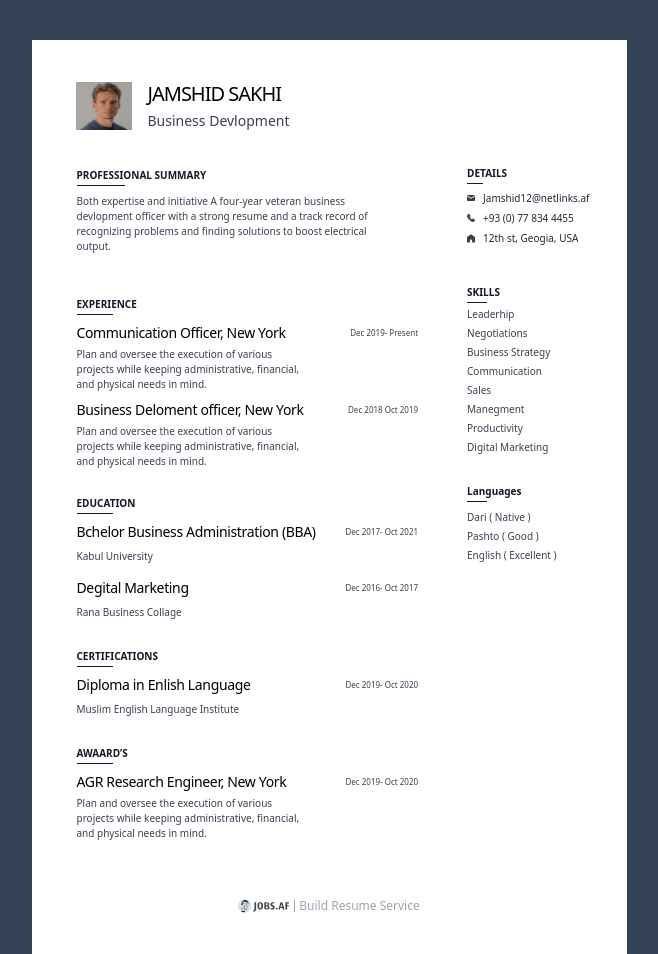
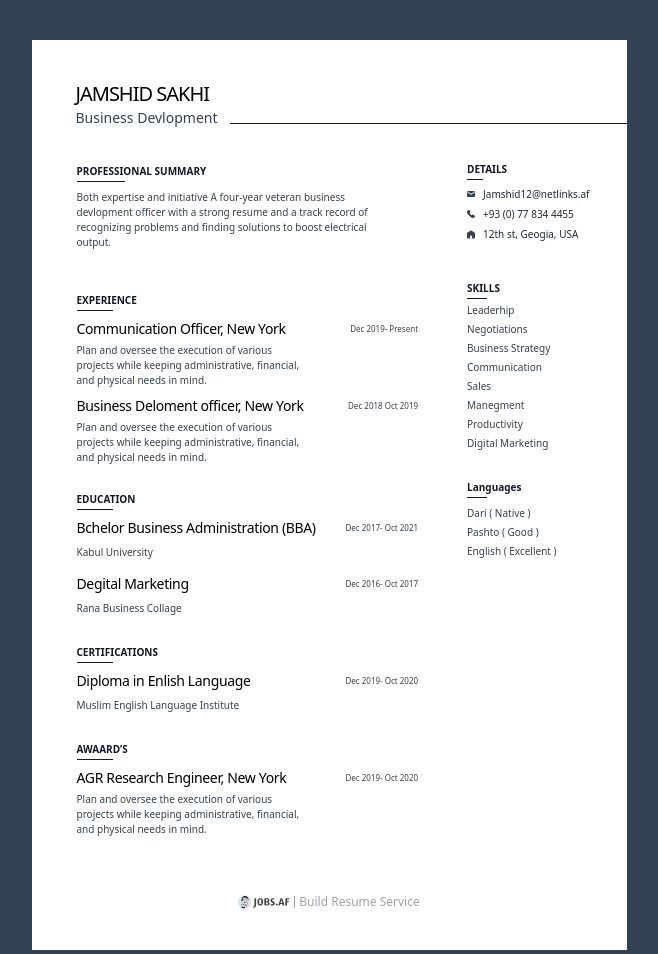
Before and after one commit to abu-muwah/resume.jobs, a website: page src/Template5.html in a window 1280 px wide. Shown: the whole page, without its empty margins (311-969 px from the left). Drawn offline with nearby package versions, Linux system fonts and the light colour scheme; files that its build step writes are made by us from their sources.

Commit message:
Developing header of the design

```diff
--- a/src/Template5.html
+++ b/src/Template5.html
@@ -13,10 +13,12 @@
         <header>
             <div class="flex items-center justify-between">
                 <div class="flex items-center">
-                    <img src="/imgs/Rectangle 14.png" alt="Profile Picture" class="h-12 w-14 bg-gray-200 mr-4">
                     <div>
                         <h1 class="font-normal text-xl tracking-tighter">JAMSHID SAKHI</h1>
-                        <span class="text-gray-700 text-sm">Business Devlopment</span>
+                        <div class="flex items-end">
+                            <span class="text-gray-700 text-sm">Business Devlopment</span>
+                            <div class="absolute right-0 h-px w-2/3 mb-1 bg-gray-900"></div>
+                        </div>
                     </div>
                 </div>
             </div>
```
